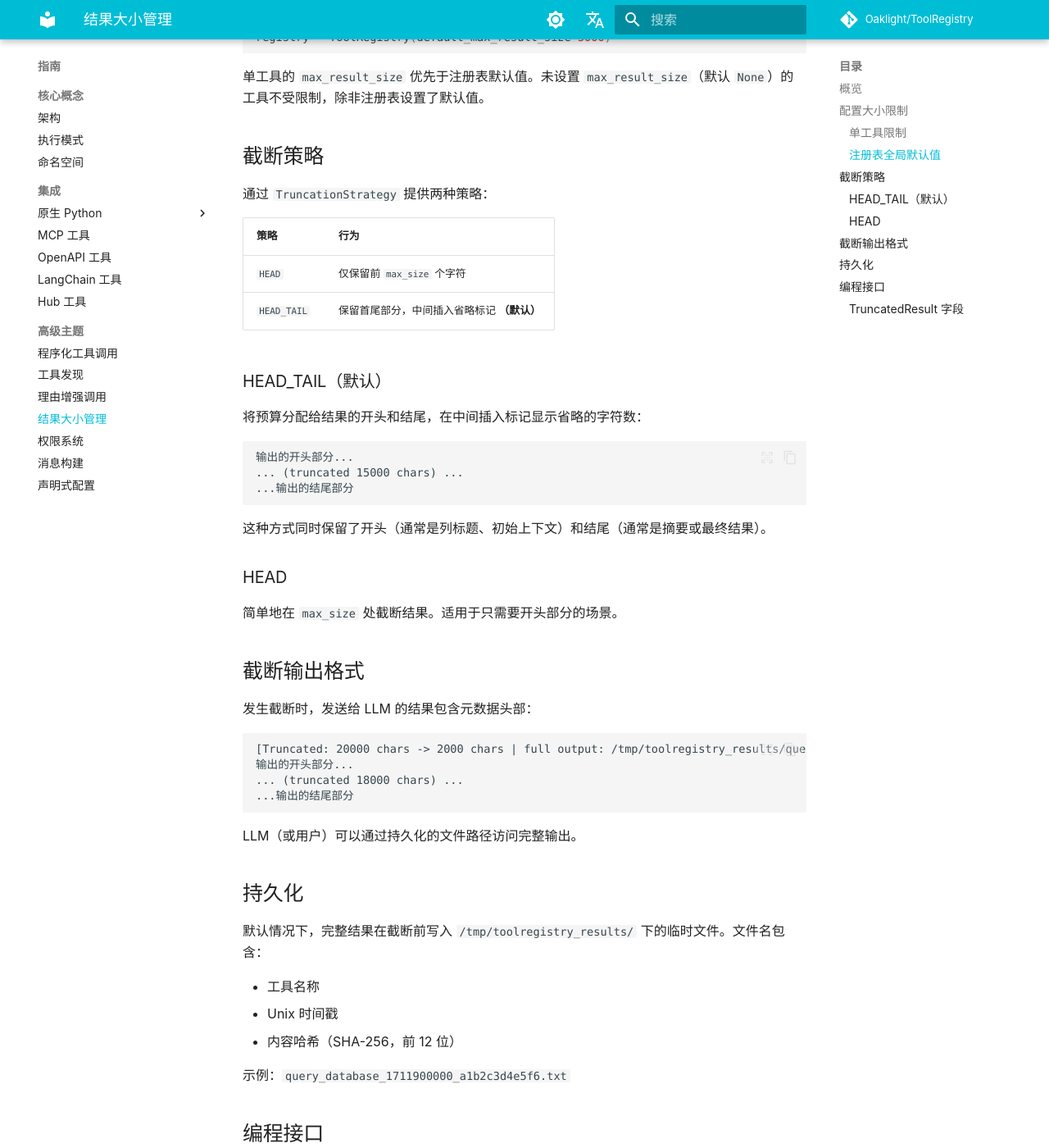
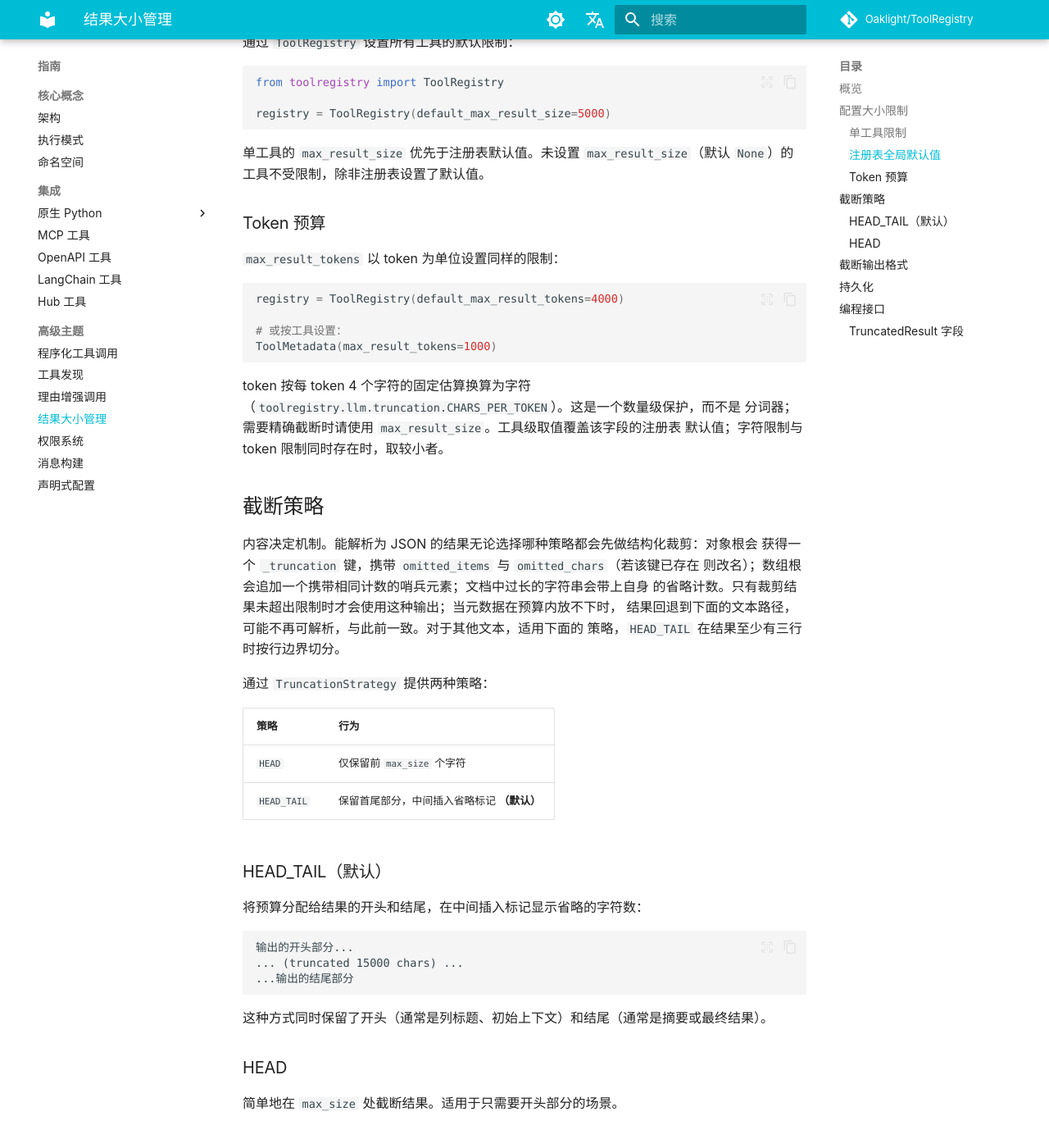
Before and after one commit to Oaklight/ToolRegistry, an MkDocs documentation site: the page built from docs/usage/result_management.md, in a window 1280 px wide and 1400 px high, scrolled down 1142 px. Shown: the whole window at 82% size. Built offline with MkDocs 1.6.1 and Material for MkDocs 9.7.7, drawn with Linux system fonts in a browser that asks for light colours; some web fonts are replaced; comment, search, counter and statistics services are not loaded; some of the changed text lies outside the part shown.

Commit message:
docs(results): 记录 token 预算与内容感知截断（#418）

````diff
--- a/docs/usage/result_management.md
+++ b/docs/usage/result_management.md
@@ -1,8 +1,8 @@
 ---
 title: 结果大小管理
 summary: 大型工具输出的自动截断与持久化
-description: 如何配置 max_result_size、截断策略和结果持久化，防止过大的工具输出占满 LLM 上下文
-keywords: 截断, 结果大小, max_result_size, 持久化, TruncatedResult
+description: 如何配置 max_result_size 与 max_result_tokens、截断策略和结果持久化，防止过大的工具输出占满 LLM 上下文
+keywords: 截断, 结果大小, max_result_size, max_result_tokens, 持久化, TruncatedResult
 author: Oaklight
 ---
 
@@ -18,6 +18,10 @@ author: Oaklight
 2. 使用可配置的策略**截断**结果
 3. 在前面添加包含原始大小和文件路径的头部信息
 4. 将截断后的结果返回给 LLM
+
+限制可以按字符（`max_result_size`）或按 token（`max_result_tokens`）给出。
+能解析为 JSON 的结果会被结构化裁剪，在裁剪结果未超出限制时仍然可解析；否则按
+文本截断，与此前行为一致。其余文本按行边界切分。
 
 ## 配置大小限制
 
@@ -52,7 +56,30 @@ registry = ToolRegistry(default_max_result_size=5000)
 
 单工具的 `max_result_size` 优先于注册表默认值。未设置 `max_result_size`（默认 `None`）的工具不受限制，除非注册表设置了默认值。
 
+### Token 预算
+
+`max_result_tokens` 以 token 为单位设置同样的限制：
+
+```python
+registry = ToolRegistry(default_max_result_tokens=4000)
+
+# 或按工具设置：
+ToolMetadata(max_result_tokens=1000)
+```
+
+token 按每 token 4 个字符的固定估算换算为字符
+（`toolregistry.llm.truncation.CHARS_PER_TOKEN`）。这是一个数量级保护，而不是
+分词器；需要精确截断时请使用 `max_result_size`。工具级取值覆盖该字段的注册表
+默认值；字符限制与 token 限制同时存在时，取较小者。
+
 ## 截断策略
+
+内容决定机制。能解析为 JSON 的结果无论选择哪种策略都会先做结构化裁剪：对象根会
+获得一个 `_truncation` 键，携带 `omitted_items` 与 `omitted_chars`（若该键已存在
+则改名）；数组根会追加一个携带相同计数的哨兵元素；文档中过长的字符串会带上自身
+的省略计数。只有裁剪结果未超出限制时才会使用这种输出；当元数据在预算内放不下时，
+结果回退到下面的文本路径，可能不再可解析，与此前一致。对于其他文本，适用下面的
+策略，`HEAD_TAIL` 在结果至少有三行时按行边界切分。
 
 通过 `TruncationStrategy` 提供两种策略：
 
@@ -90,6 +117,13 @@ registry = ToolRegistry(default_max_result_size=5000)
 
 LLM（或用户）可以通过持久化的文件路径访问完整输出。
 
+裁剪结果未超出限制时，JSON 结果保持为 JSON。对象根的元数据随文档一起返回
+（计数取决于实际裁剪的内容）：
+
+```json
+{"items":[{"value":0},{"value":1}],"_truncation":{"omitted_items":198,"omitted_chars":2970}}
+```
+
 ## 持久化
 
 默认情况下，完整结果在截断前写入 `/tmp/toolregistry_results/` 下的临时文件。文件名包含：
@@ -122,6 +156,9 @@ print(result.content)         # 截断后的内容
 print(str(result))            # 带头部信息的格式化输出
 ```
 
+`truncate_result` 同样执行内容感知规则；需要自行换算 token 预算的调用方可以使用
+导出的 `CHARS_PER_TOKEN`。
+
 ### TruncatedResult 字段
 
 | 字段 | 类型 | 说明 |
````
Also changed, not shown: docs/changelog.md (+2 -0 lines).
